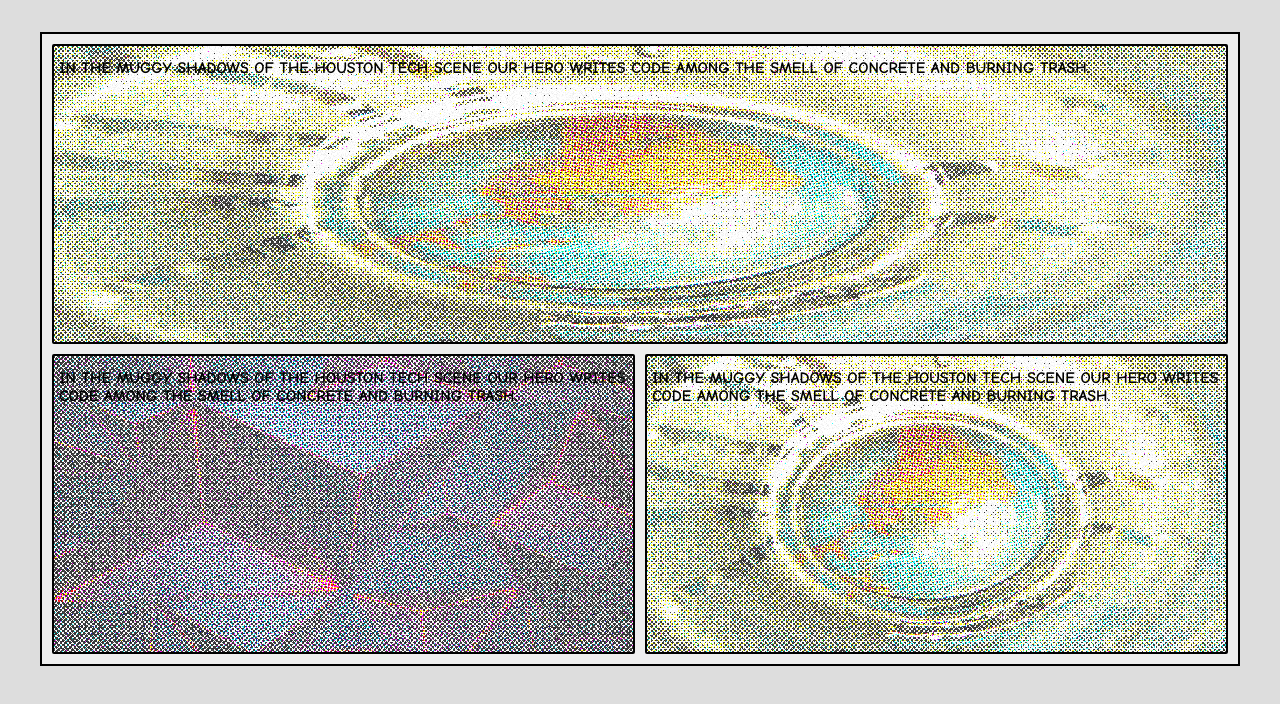
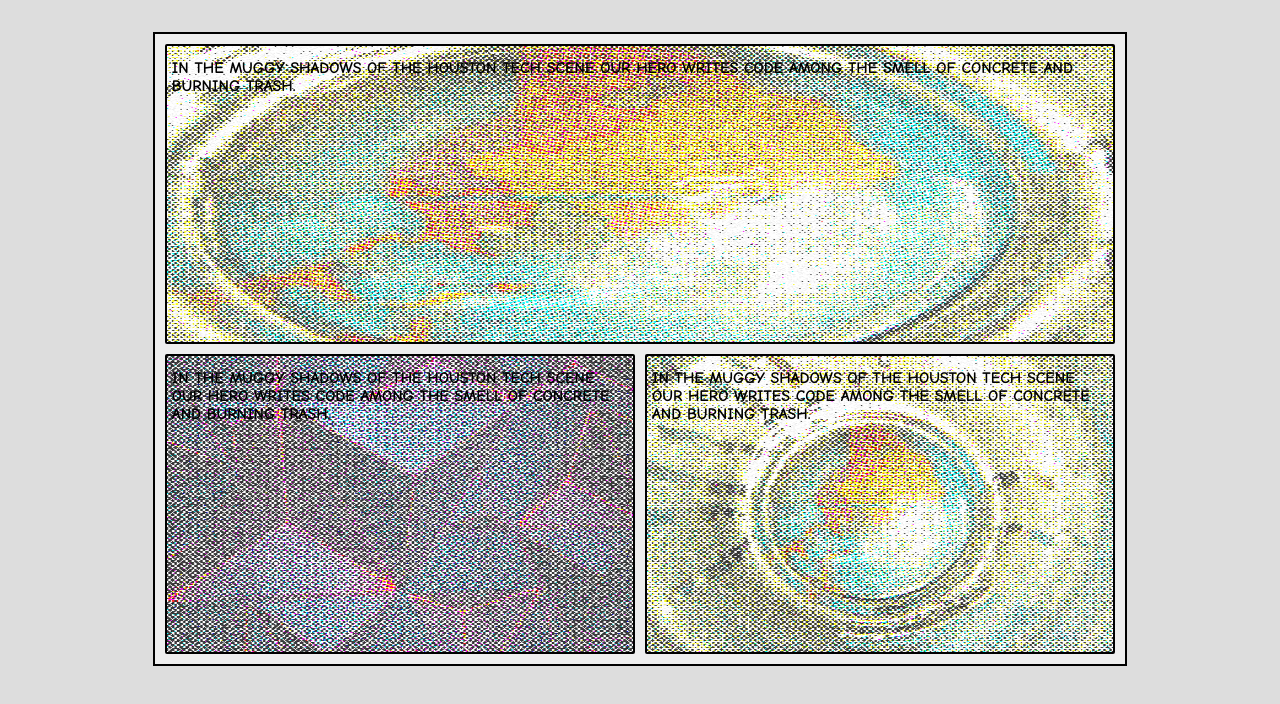
Before and after one commit to intelagense/intelagense.com, a React (Vite) app: page / in a window 1280 px wide. Shown: the top 704 px of the page. Built offline with nearby package versions, Linux system fonts and the light colour scheme.

Commit message:
implement partial cover scaling

```diff
--- a/src/App.tsx
+++ b/src/App.tsx
@@ -6,7 +6,7 @@ const PageContainer = styled.div`
   display: flex;
   flex-wrap: wrap;
   gap: 10px;
-  max-width: 1200px;
+  max-width: 100ch;
   margin: 0 auto;
   border: 2px solid black;
   padding: 10px;
--- a/src/components/HalftoneBackground.tsx
+++ b/src/components/HalftoneBackground.tsx
@@ -13,6 +13,7 @@ function HalftoneBackground({ src, frequency = 30.0, className }: HalftoneBackgr
   const glRef = useRef<WebGLRenderingContext | null>(null)
   const programRef = useRef<WebGLProgram | null>(null)
   const textureRef = useRef<WebGLTexture | null>(null)
+  const imageAspectRef = useRef<[number, number]>([1, 1])
 
   useEffect(() => {
     const canvas = canvasRef.current
@@ -67,6 +68,7 @@ function HalftoneBackground({ src, frequency = 30.0, className }: HalftoneBackgr
       gl.texParameteri(gl.TEXTURE_2D, gl.TEXTURE_MIN_FILTER, gl.LINEAR)
       gl.texParameteri(gl.TEXTURE_2D, gl.TEXTURE_MAG_FILTER, gl.LINEAR)
 
+      imageAspectRef.current = [image.width, image.height]
       render()
     }
     image.src = src
@@ -82,9 +84,11 @@ function HalftoneBackground({ src, frequency = 30.0, className }: HalftoneBackgr
       // Set uniforms
       const iResolutionLoc = gl.getUniformLocation(program, 'iResolution')
       const frequencyLoc = gl.getUniformLocation(program, 'frequency')
+      const iImageAspectLoc = gl.getUniformLocation(program, 'iImageAspect')
 
       gl.uniform2f(iResolutionLoc, canvas.width, canvas.height)
       gl.uniform1f(frequencyLoc, frequency)
+      gl.uniform2f(iImageAspectLoc, imageAspectRef.current[0], imageAspectRef.current[1])
 
       // Bind texture
       gl.activeTexture(gl.TEXTURE0)
```
Also changed, not shown: src/shaders/halftone.frag.
